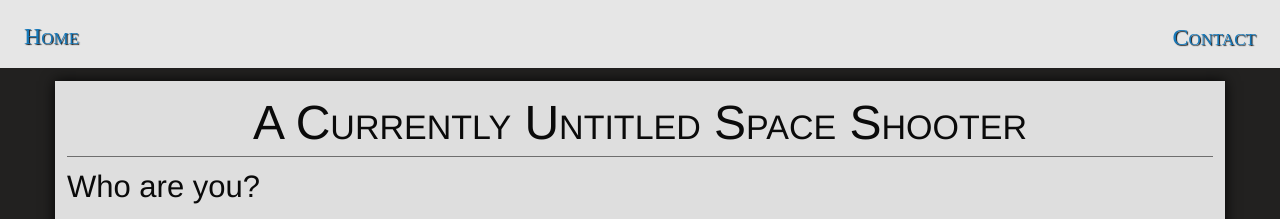
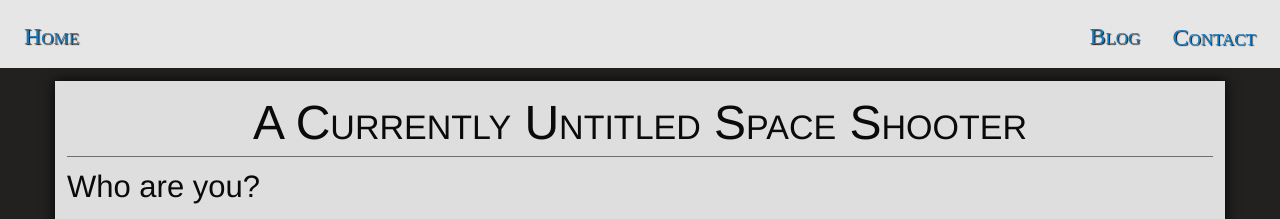
Before and after one commit to ori-sky/polar-space, a Jekyll site: the page built from index.md, in a window 1280 px wide. Shown: the top 219 px of the page. Built offline with Jekyll 4.4.1, drawn with Linux system fonts in a browser that asks for light colours; some web fonts are replaced; our own code applies the rules of GitHub Pages for plain Markdown files.

Commit message:
Update default.html

```diff
--- a/_layouts/default.html
+++ b/_layouts/default.html
@@ -19,6 +19,7 @@
 					</div>
 					<div class="top-bar-right">
 						<ul class="dropdown menu" data-dropdown-menu>
+							<li><a href="/polar-space/blog">Blog</a></li>
 							<li><a href="#">Contact</a></li>
 						</ul>
 					</div>
```
